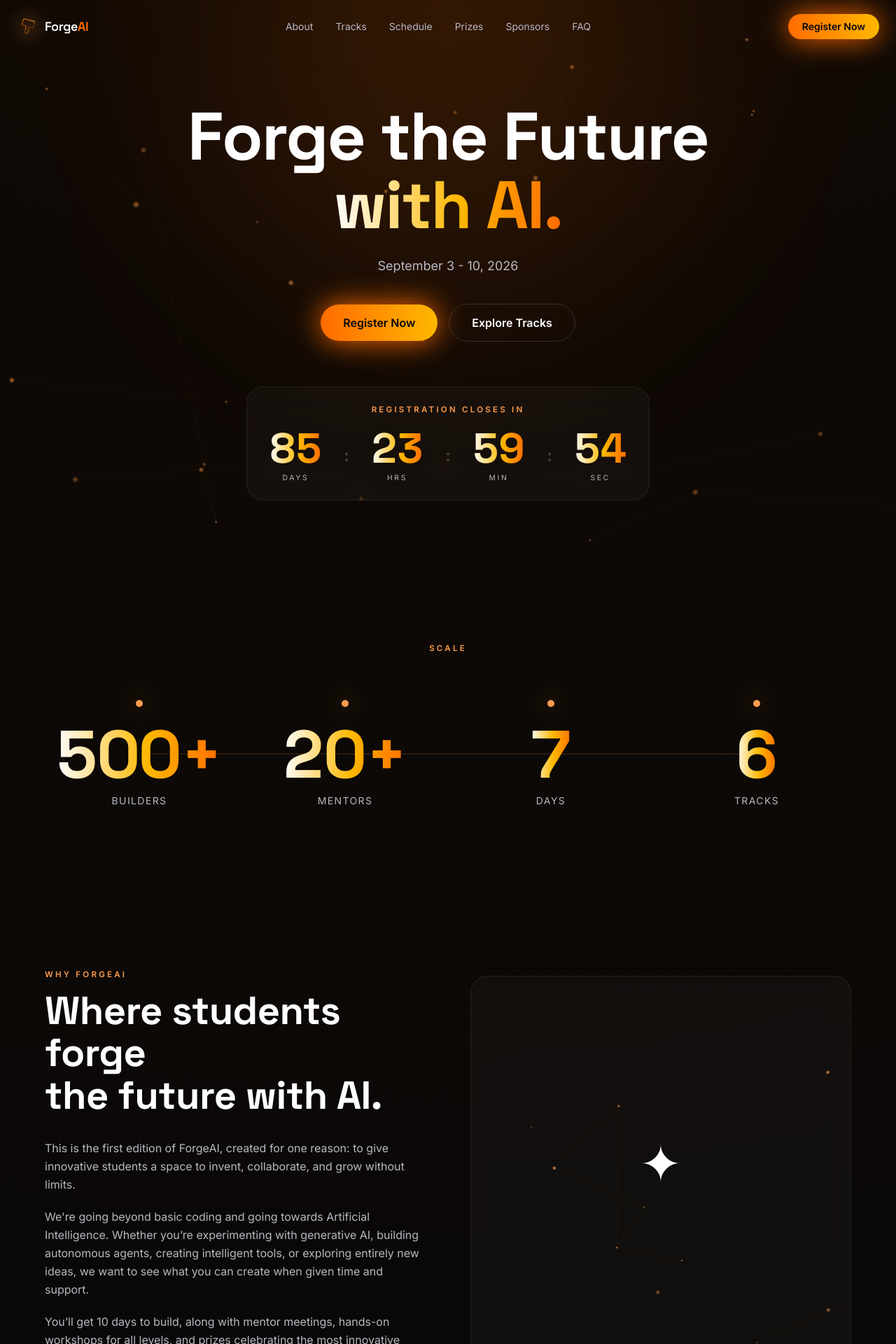
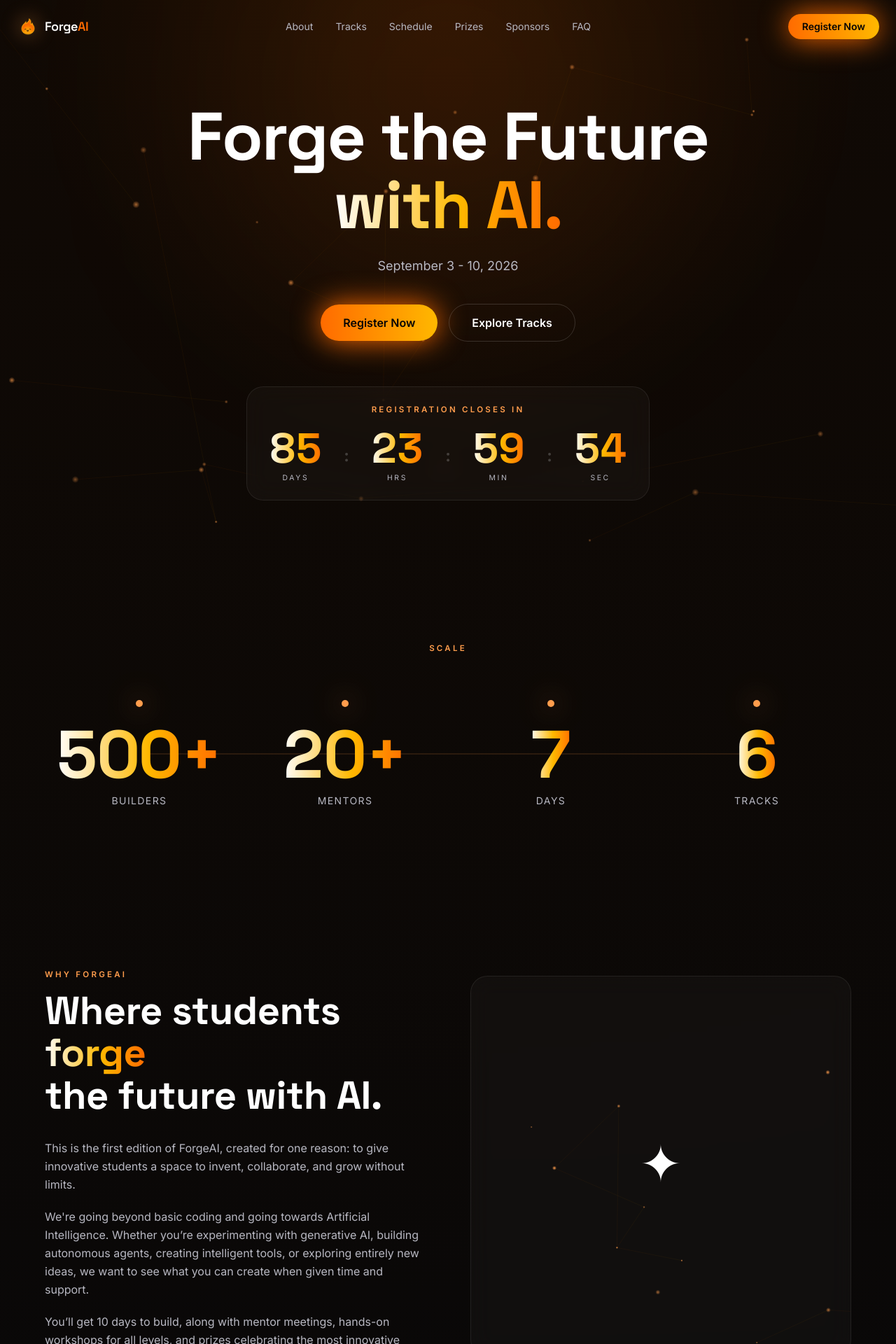
Before and after one commit to IshaanSingh8462/forgeai, a Next.js app: page / in a window 1280 px wide. Shown: the top 1920 px of the page at 70% size. Built offline with nearby package versions, Linux system fonts and the light colour scheme.

Commit message:
new logo, little tweaks

```diff
--- a/components/About.js
+++ b/components/About.js
@@ -31,7 +31,7 @@ export default function About() {
             transition={{ duration: 0.6, delay: 0.1 }}
             className="font-display text-h2 font-bold mt-3 mb-8"
           >
-            Where students forge
+            Where students <span className="text-gradient">forge</span>
             <br /> the future with AI.
           </motion.h2>
 
--- a/components/Navbar.js
+++ b/components/Navbar.js
@@ -38,7 +38,7 @@ export default function Navbar() {
           <span className="relative flex h-8 w-8 items-center justify-center">
             <span className="absolute inset-0 rounded-full bg-flare/20 blur-md group-hover:bg-ember/40 transition-colors" />
             <img
-              src="/forgeai-logo.png"
+              src="/ForgeHacks-Cinder-Face-RBG.png"
               alt="ForgeAI logo"
               className="relative h-7 w-7 object-contain"
             />
--- a/components/Schedule.js
+++ b/components/Schedule.js
@@ -8,7 +8,7 @@ import { ReactNode } from "react";
 const days = [
   {
     label: "Thursday 1",
-    date: "Sep 3",
+    date: "Oct 3",
     events: [
       { time: "12:00 PM", title: "ForgeAI Starts!", desc: "Workshops, Mentor Meetings, and more start here." },
       { time: "12:00 PM", title: "Tracks Revealed", desc: "Tracks and themes will be revealed today." },
@@ -43,7 +43,7 @@ const days = [
   },
   {
     label: "Thursday 2",
-    date: "Sep 10",
+    date: "Oct 10",
     events: [
       { time: "12:00 PM", title: "Hacking ends", desc: "Submissions lock. Step away from the keyboard." },
       { time: "1:00 PM", title: "Judging", desc: "Judges will now start to grade your projects." },
@@ -52,7 +52,7 @@ const days = [
   },
   {
     label: "Saturday",
-    date: "Sep 12",
+    date: "Oct 12",
     events: [
       { time: "3:00 PM", title: "Winners Announced", desc: "Awards and prize checks given out." },
     ],
```
Also changed, not shown: public/ForgeHacks-Cinder-Face-RBG.png (added), public/forgeai-logo.png (deleted).
